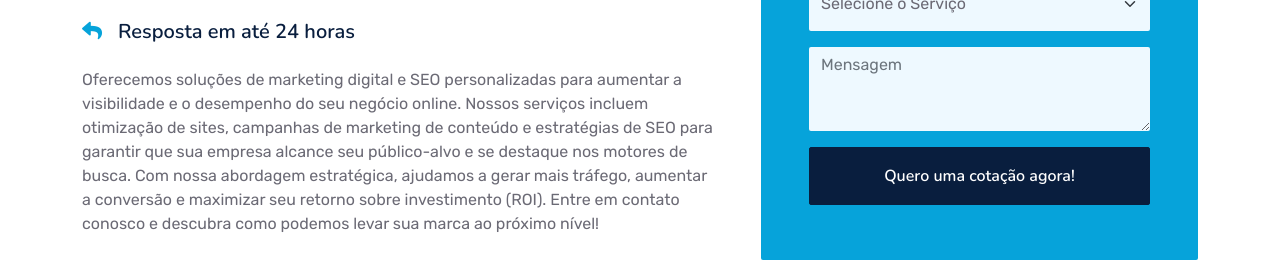
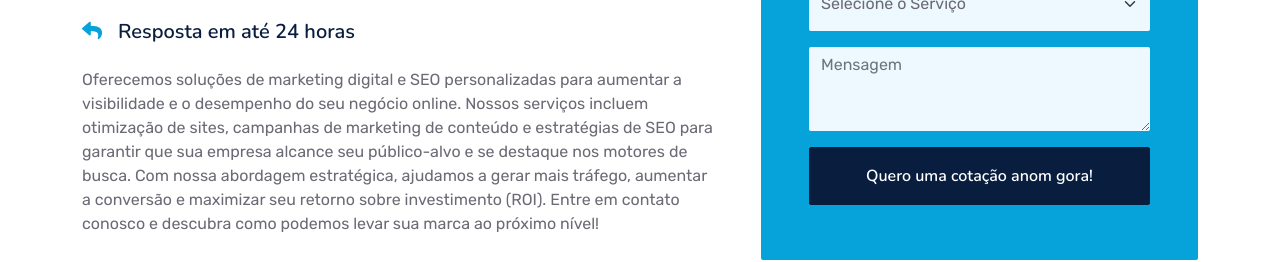
Before and after one commit to DonavanAlencar/546digital_site, a React (Create React App) app in the folder frontend/: page / in a window 1280 px wide. Shown: the part 3202-3464 px from the top of the page. Built offline with nearby package versions, Linux system fonts and the light colour scheme.

Commit message:
Ajuste nome do bot

```diff
--- a/frontend/public/index.html
+++ b/frontend/public/index.html
@@ -279,7 +279,7 @@
           if (!res.ok) throw new Error(res.statusText);
           const data = await res.json();
           const botText = data.output || 'Sem resposta.';
-          log.innerHTML += `<div class="bot-msg"><strong>Bot:</strong> ${botText}</div>`;
+          log.innerHTML += `<div class="bot-msg"><strong>Ana:</strong> ${botText}</div>`;
         } catch (err) {
           console.error(err);
           log.innerHTML += `<div class="bot-msg" style="color:red"><em>Erro ao obter resposta.</em></div>`;
--- a/frontend/src/pages/Form.jsx
+++ b/frontend/src/pages/Form.jsx
@@ -40,7 +40,7 @@ export default function Form() {
                                     <textarea className="form-control bg-light border-0" rows="3" placeholder="Mensagem"></textarea>
                                 </div>
                                 <div className="col-12">
-                                    <button className="btn btn-dark w-100 py-3" type="submit">Quero uma cotação agora!</button>
+                                    <button className="btn btn-dark w-100 py-3" type="submit">Quero uma cotação anom gora!</button>
                                 </div>
                             </div>
                         </form>
```
